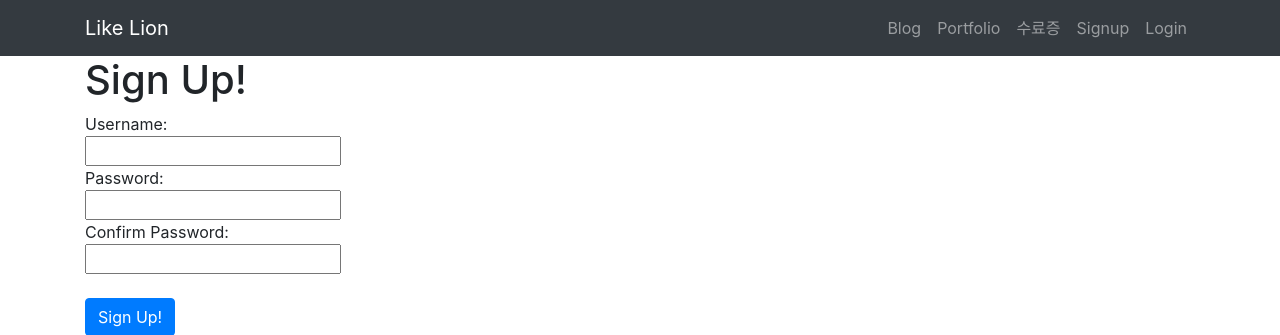
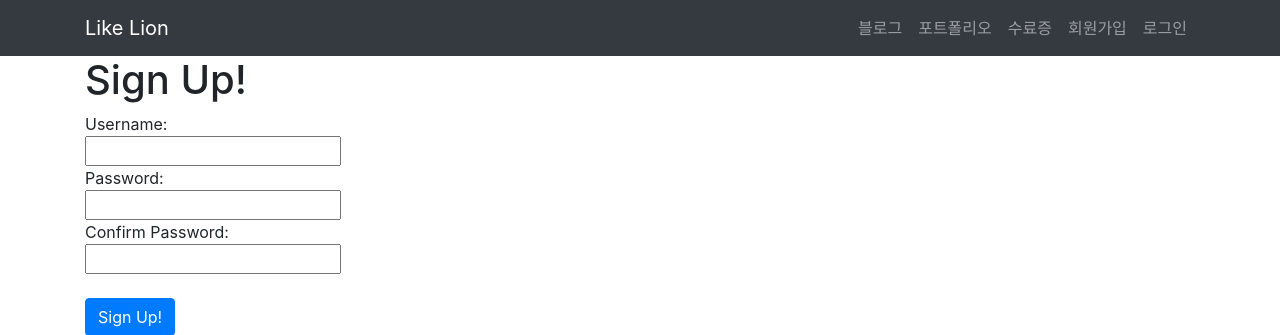
Before and after one commit to jjlee0430/Likelion7_secondproject, a Django app: page /accounts/signup/ in a window 1280 px wide. Shown: the top 335 px of the page. Run offline with Django 3.2, Linux system fonts and the light colour scheme; some libraries are stand-ins or nearby versions.

Commit message:
second commit

```diff
--- a/secondproject/templates/base.html
+++ b/secondproject/templates/base.html
@@ -24,10 +24,10 @@
             <div class="collapse navbar-collapse" id="navbarNavAltMarkup">
                 <ul class="navbar-nav ml-auto">
                     <li class="nav-item">
-                        <a class="nav-item nav-link" href="{% url 'blog' %}">Blog</span></a>
+                        <a class="nav-item nav-link" href="{% url 'blog' %}">블로그</span></a>
                     </li>
                     <li class="nav-item">
-                        <a class="nav-item nav-link" href="{% url 'portfolio' %}">Portfolio</a>
+                        <a class="nav-item nav-link" href="{% url 'portfolio' %}">포트폴리오</a>
                     </li>
                     <li class="nav-item">
                         <a class="nav-item nav-link" href="{% static 'why.jpeg' %}">수료증</a>
@@ -38,7 +38,7 @@
                             aria-haspopup="true" aria-expanded="false">환영합니다. {{ user.username }} 님!</a>
                         <div class="dropdown-menu" aria-labelledby="navbarDropdown">
                             <a class="dropdown-item" href="{% url 'new' %}">글쓰기</a>
-                            <a class="dropdown-item" href="javascript:{document.getElementById('logout').submit()}">Logout</a>
+                            <a class="dropdown-item" href="javascript:{document.getElementById('logout').submit()}">로그아웃</a>
 <form id="logout" method="POST" action="{% url 'logout' %}">
 	{% csrf_token %} <input type="hidden" />
 </form>
@@ -46,10 +46,10 @@
                     </li>
                     {% else %}
                     <li class="nav-item">
-                        <a class="nav-item nav-link" href="{% url 'signup' %}">Signup</a>
+                        <a class="nav-item nav-link" href="{% url 'signup' %}">회원가입</a>
                     </li>
                     <li class="nav-item">
-                        <a class="nav-item nav-link" href="{% url 'login' %}">Login</a>
+                        <a class="nav-item nav-link" href="{% url 'login' %}">로그인</a>
                     </li>
                     {% endif %}
                 </ul>
```
